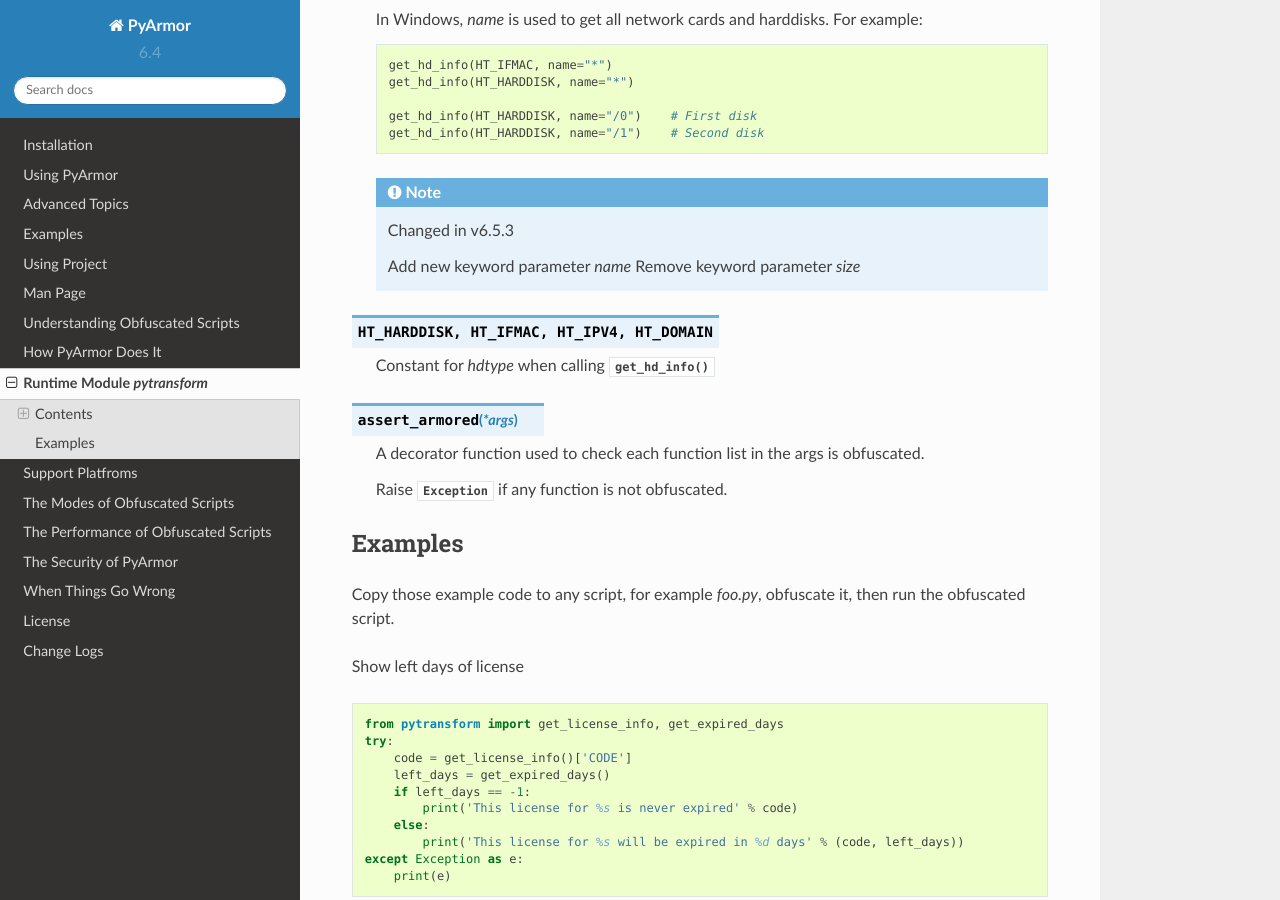
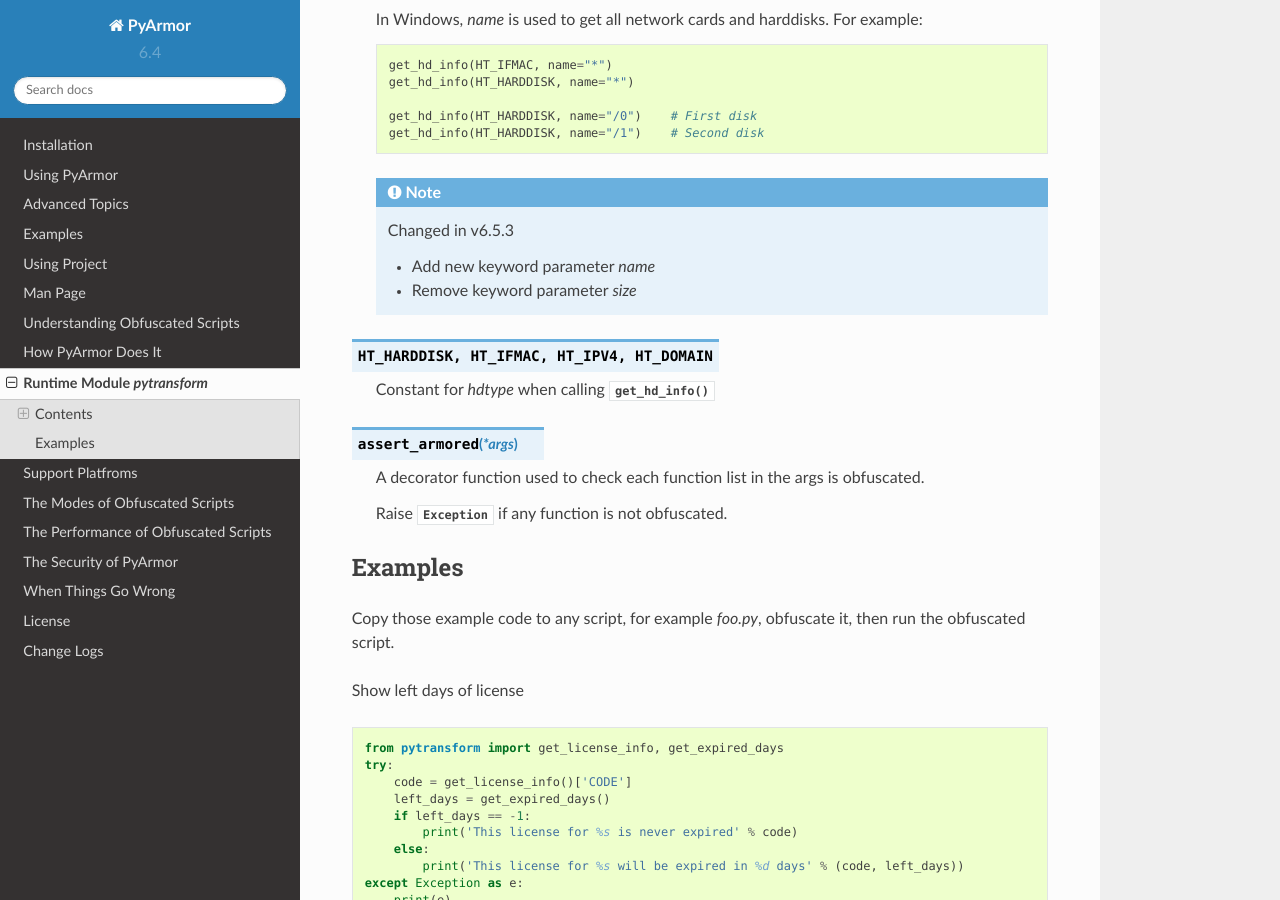
Before and after one commit to dashingsoft/pyarmor, a Sphinx documentation site: the page built from docs/pytransform.rst, in a window 1280 px wide and 900 px high, scrolled down 1942 px. Built offline with Sphinx 7.4.7 and the Read the Docs theme 2.0.0, drawn with Linux system fonts in a browser that asks for light colours.

Commit message:
Refine format

```diff
--- a/docs/pytransform.rst
+++ b/docs/pytransform.rst
@@ -108,8 +108,8 @@ Contents
 
    .. note:: Changed in v6.5.3
 
-       Add new keyword parameter `name`
-       Remove keyword parameter `size`
+       * Add new keyword parameter `name`
+       * Remove keyword parameter `size`
 
 .. attribute:: HT_HARDDISK, HT_IFMAC, HT_IPV4, HT_DOMAIN
 
```
